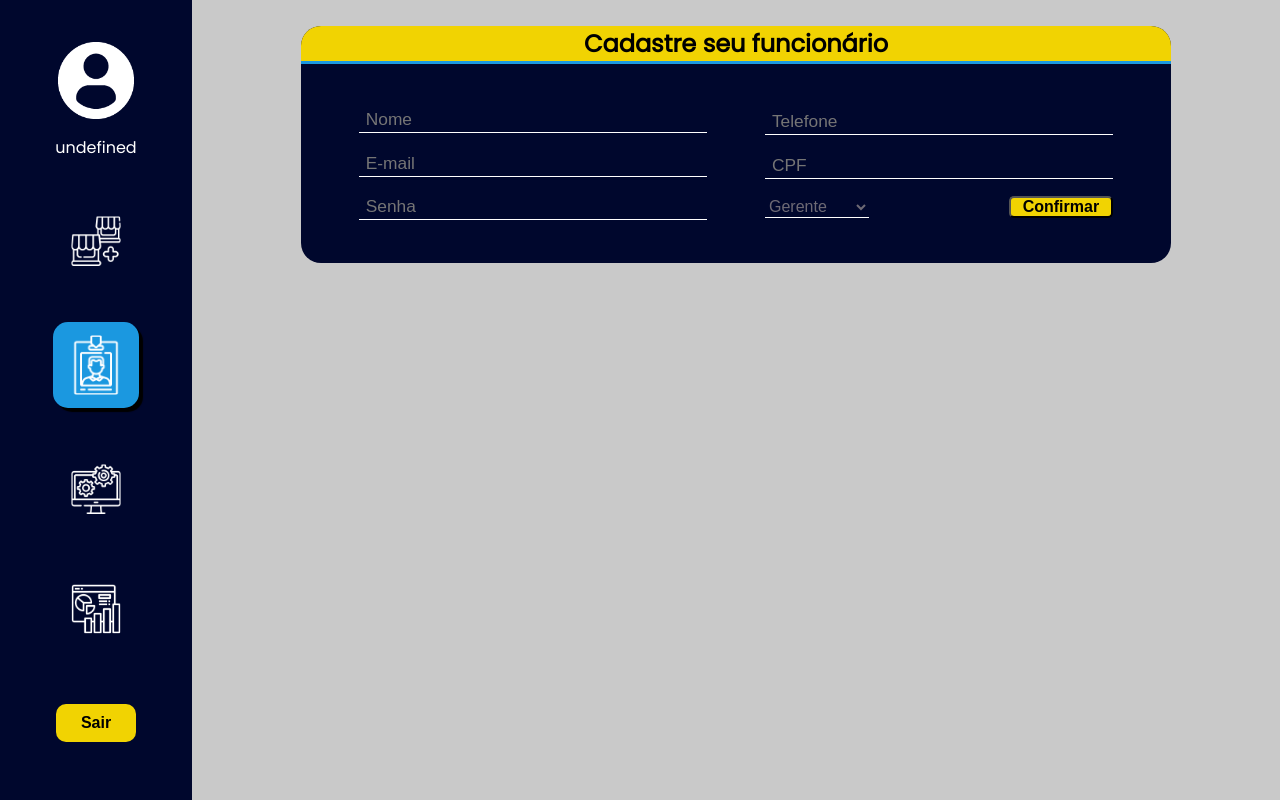
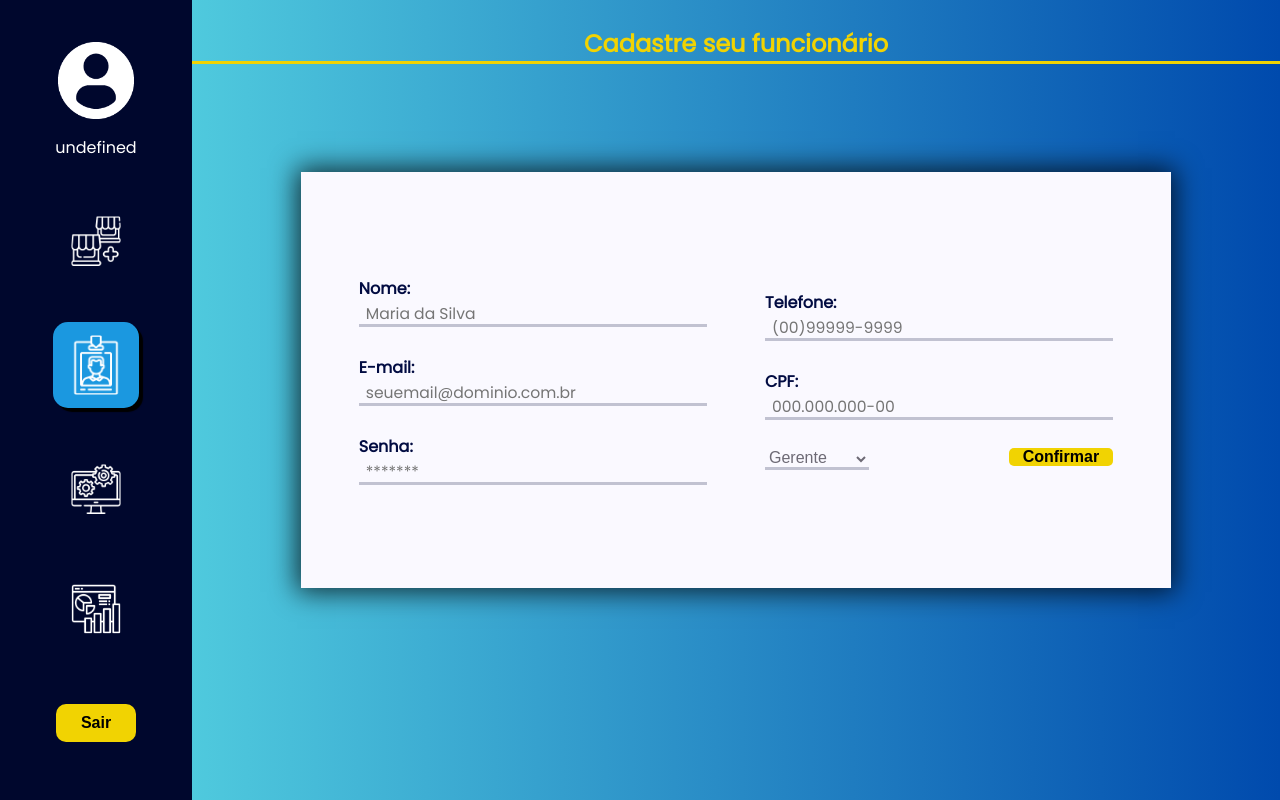
Before and after one commit to Tood-Tech/Tood, a website: page site/public/perfil/func.html in a window 1280 px wide. Drawn offline with Linux system fonts and the light colour scheme; no server answers.

Commit message:
alterações de front-end nas telas de funcionario e franquia

```diff
--- a/site/public/assets/css/cadastro.css
+++ b/site/public/assets/css/cadastro.css
@@ -39,7 +39,6 @@
 .cadastroText {
     display: flex;
     flex-direction: column;
-    align-items: end;
 }
 
 .cadastroText h2 {
--- a/site/public/assets/css/franq.css
+++ b/site/public/assets/css/franq.css
@@ -3,6 +3,8 @@
     display: flex;
     justify-content: flex-end;
     align-items: center;
+    background: rgb(93, 224, 230);
+    background: linear-gradient(90deg, rgba(93, 224, 230, 1) 0%, rgba(0, 74, 173, 1) 100%);
 }
 
 .content {
@@ -17,8 +19,8 @@
 
 .form {
     width: 85%;
-    background-color: white;
-    border-radius: 20px;
+    background-color: #FAF9FF;
+    /* border-radius: 20px; */
     padding-bottom: 2%;
     -webkit-box-shadow: 0px 0px 25px 4px rgba(0, 0, 0, 0.75);
     -moz-box-shadow: 0px 0px 25px 4px rgba(0, 0, 0, 0.75);
@@ -29,13 +31,12 @@
 .tituloFunc {
     width: 100%;
     height: 6%;
-    background-color: #020c42;
     display: flex;
     justify-content: center;
-    border-top-left-radius: 20px;
-    border-top-right-radius: 20px;
-    border-bottom: 3px solid #1B98E0;
-    color: white;
+    /* border-top-left-radius: 20px;
+    border-top-right-radius: 20px; */
+    border-bottom: 3px solid #F1D302;
+    color: #F1D302;
 }
 
 .contentForm {
@@ -44,7 +45,7 @@
     display: flex;
     justify-content: space-evenly;
     align-items: center;
-    padding-top: 2%;
+    padding-top: 10%;
 }
 
 .parteForm {
@@ -59,8 +60,10 @@
     padding-left: 2%;
     background-color: transparent;
     border: none;
-    border-bottom: 3px solid #1B98E0;
-    color: white;
+    border-bottom: 3px solid #0008353a;
+    color: #6D6A75;
+    font-family: poppins;
+    font-size: 15px;
 }
 
 .btnsForm {
@@ -74,6 +77,7 @@
 
 .tituloInp {
     color: #020c42;
+    font-weight: bold;
 }
 
 .btnConfirmar {
@@ -173,12 +177,13 @@
     width: 30%;
     border: none;
     height: 150%;
-    background-color: rgb(208, 84, 84);
+    background-color: #DA291C;
     font-weight: bold;
     color: black;
     border-radius: 2px;
     transition: 0.3s;
     cursor: pointer;
+    font-family: poppins;
 }
 
 .editar {
@@ -190,7 +195,8 @@
 }
 
 .deletar {
-    background-color: rgb(208, 84, 84);
+    background-color: #DA291C;
+    color: white;
 }
 
 .franquia {
--- a/site/public/assets/css/func.css
+++ b/site/public/assets/css/func.css
@@ -18,19 +18,25 @@
 
 .form {
     width: 80%;
-    background-color: #00072d;
-    border-radius: 20px;
+    background-color: #FAF9FF;
+    margin: 10% 0 0 0;
+    -webkit-box-shadow: 0px 0px 25px 4px rgba(0, 0, 0, 0.75);
+    -moz-box-shadow: 0px 0px 25px 4px rgba(0, 0, 0, 0.75);
+    box-shadow: 0px 0px 25px 4px rgba(0, 0, 0, 0.75);
 }
 
 .tituloFunc {
     width: 100%;
     height: 15%;
-    background-color: #F1D302;
     display: flex;
     justify-content: center;
-    border-top-left-radius: 20px;
-    border-top-right-radius: 20px;
-    border-bottom: 3px solid #1B98E0;
+    border-bottom: 3px solid #F1D302;
+    color: #F1D302;
+}
+
+.tituloInp{
+    color: #020c42;
+    font-weight: bold;
 }
 
 .contentForm {
@@ -39,6 +45,8 @@
     display: flex;
     justify-content: space-evenly;
     align-items: center;
+    padding-bottom: 60px;
+    padding-top: 60px;
 }
 
 .parteForm {
@@ -49,14 +57,17 @@
 
 .inputs {
     width: 100%;
-    height: 3vh;
-    margin-bottom: 5%;
+    margin-bottom: 8%;
     padding-left: 2%;
     background-color: transparent;
     border: none;
-    border-bottom: 1px solid white;
-    color: white;
+    border-bottom: 3px solid #0008353a;
+    color: #6D6A75;
+    font-family: poppins;
+    font-size: 12px;
+    /* height: 3vh; */
 }
+
 .lastInput{
     margin-bottom: 0;
 
@@ -68,9 +79,9 @@
 
 .selectPermissao {
     width: 30%;
-    background-color:  #00072D;
+    background-color: #FAF9FF;
     border: none;
-    border-bottom: 1px solid white;
+    border-bottom: 3px solid #0008353a;
     color: #6D6A75;
     font-size: 100%;
 }
@@ -85,12 +96,13 @@
     font-size: 100%;
     cursor: pointer;
     transition: 0.3s;
+    border: none;
 }
 
-.btnConfirmar:hover {
-    box-shadow: 3px 3px 1px black;
-    transition: 0.3s;
-}
+/* .btnConfirmar:hover {
+    background: #ffe749;
+    padding: 10px 29px;
+} */
 
 .btnsForm {
     height: 15%;
@@ -237,9 +249,11 @@
         gap: 5vh;
         margin-top: 1vh;
     }
+
     .parteForm{
         width: 80%;
         height: 35%;
+        padding: 30px;
     }
 
     .inputs {
--- a/site/public/assets/css/login.css
+++ b/site/public/assets/css/login.css
@@ -31,7 +31,6 @@
 .cadastroText {
     display: flex;
     flex-direction: column;
-    align-items: end;
 }
 
 .cadastroText h2 {
--- a/site/public/assets/css/sidebar.css
+++ b/site/public/assets/css/sidebar.css
@@ -3,7 +3,8 @@
     height: 100vh;
     display: flex;
     flex-direction: column;
-    background: rgb(201, 201, 201);
+    background: rgb(93, 224, 230);
+    background: linear-gradient(90deg, rgba(93, 224, 230, 1) 0%, rgba(0, 74, 173, 1) 100%);
 
 }
 
--- a/site/public/assets/css/totem.css
+++ b/site/public/assets/css/totem.css
@@ -15,24 +15,23 @@
 }
 .form{
     width: 80%;
-    background-color: #00072D;
-    border-radius: 20px;
+    background-color: #FAF9FF;
     display: flex;
     flex-direction: column;
     align-items: center;
     justify-content: space-evenly;
 }
+
 .title-form{
     width: 100%;
     height: 6%;
     display: flex;
     justify-content: center;
     align-items: center;
-    background-color: #F1D302;
-    border-bottom: 3px solid #1B98E0;
-    border-top-left-radius: 20px;
-    border-top-right-radius: 20px;
+    border-bottom: 3px solid #F1D302;
+    color: #F1D302;
 }
+
 .form-inputs{
     display: flex;
     width: 100%;
@@ -53,8 +52,8 @@
     padding-left: 2%;
     background-color: transparent;
     border: none;
-    border-bottom: 1px solid white;
-    color: white;
+    border-bottom: 3px solid #0008353a;
+    color: #6D6A75;
 }
 
 .inputs::placeholder {
@@ -265,8 +264,8 @@
     padding-left: 2%;
     background-color: transparent;
     border: none;
-    border-bottom: 1px solid white;
-    color: rgb(118, 118, 118);
+    border-bottom: 3px solid #0008353a;
+    color: #6D6A75;
     font-size: 17px;
     /* color: white; */
 }
--- a/site/public/perfil/func.html
+++ b/site/public/perfil/func.html
@@ -60,17 +60,22 @@
                     <button onclick="menuPerfilMobile()"><img class="icon" src="../assets/img/menu_black_36dp.svg"
                             alt=""></button>
                 </div>
+                <h1 class="tituloFunc">Cadastre seu funcionário</h1>
                 <div id="formularioInserir" class="form">
-                    <h1 class="tituloFunc">Cadastre seu funcionário</h1>
                     <div class="contentForm">
                         <div class="parteForm">
-                            <input id="nomeFunc" class="inputs" type="text" placeholder="Nome">
-                            <input id="emailFunc" class="inputs" type="text" placeholder="E-mail">
-                            <input id="senhaFunc" class="inputs lastInput" type="password" placeholder="Senha">
+                            <span class="tituloInp">Nome:</span>
+                            <input id="nomeFunc" class="inputs" type="text" placeholder="Maria da Silva">
+                            <span class="tituloInp">E-mail:</span>
+                            <input id="emailFunc" class="inputs" type="text" placeholder="seuemail@dominio.com.br">
+                            <span class="tituloInp">Senha:</span>
+                            <input id="senhaFunc" class="inputs lastInput" type="password" placeholder="*******">
                         </div>
                         <div class="parteForm">
-                            <input class="inputs" type="text" placeholder="Telefone" id="telefoneIpt">
-                            <input class="inputs" type="text" placeholder="CPF" id="cpfIpt">
+                            <span class="tituloInp">Telefone:</span>
+                            <input class="inputs" type="text" placeholder="(00)99999-9999" id="telefoneIpt">
+                            <span class="tituloInp">CPF:</span>
+                            <input class="inputs" type="text" placeholder="000.000.000-00" id="cpfIpt">
                             <div class="btnsForm">
                                 <select class="selectPermissao" name="Permissao" id="cargoFunc">
                                     <option value="gerente">Gerente</option>
```
Also changed, not shown: site/public/cadastro.html (+2 -2 lines), site/public/login.html (+2 -2 lines), site/public/perfil/franquia.html (+3 -3 lines), site/public/perfil/totem.html (+6 -1 lines).
